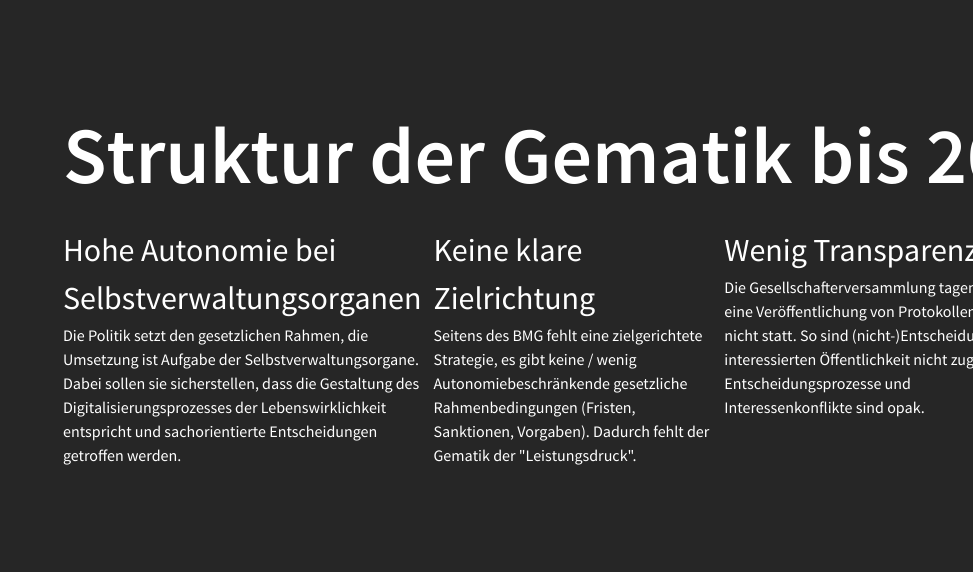
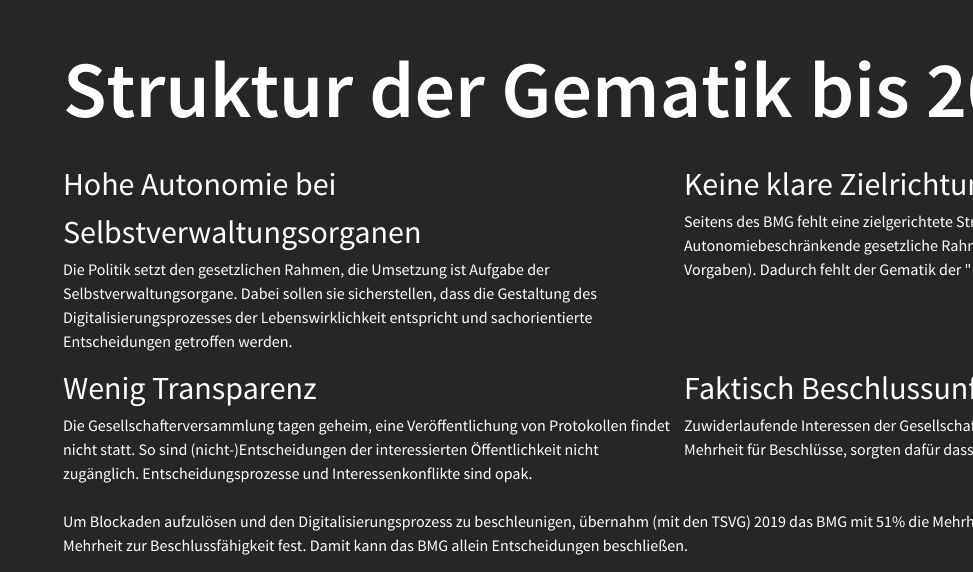
Before and after one commit to Schrotty/digital-impact-e-health, a Vue app: page / in a window 1280 px wide. Shown: the part 3948-4520 px from the top of the page, without its empty margins (307-1280 px from the left). Built offline with nearby package versions, Linux system fonts and the light colour scheme.

Commit message:
add additional content

```diff
--- a/src/App.vue
+++ b/src/App.vue
@@ -296,11 +296,71 @@
       </TabGroup>
     </section>
 
+    <section id="why-section" class="flex flex-col h-screen mx-auto">
+      <h1>Woran liegt es, dass in Deutschland bis 2023 das E-Rezept noch nicht flächendeckend eingeführt ist?</h1>
+    </section>
+
+    <!-- GEMATIK SECTION -->
+    <section id="gematik-section" class="flex flex-col h-screen mx-auto">
+      <h1>Struktur der Gematik bis 2019</h1>
+      <div class="flex gap-3 mb-3">
+        <div class="flex flex-col w-1/2">
+          <span class="label">Hohe Autonomie bei Selbstverwaltungsorganen</span>
+          <p>
+            Die Politik setzt den gesetzlichen Rahmen, die Umsetzung ist Aufgabe der
+            Selbstverwaltungsorgane. Dabei sollen sie sicherstellen, dass die Gestaltung des
+            Digitalisierungsprozesses der Lebenswirklichkeit entspricht und sachorientierte
+            Entscheidungen getroffen werden.
+          </p>
+        </div>
+
+        <div class="flex flex-col w-1/2">
+          <span class="label">Keine klare Zielrichtung</span>
+          <p>
+            Seitens des BMG fehlt eine zielgerichtete Strategie, es gibt keine / wenig
+            Autonomiebeschränkende gesetzliche Rahmenbedingungen (Fristen, Sanktionen,
+            Vorgaben). Dadurch fehlt der Gematik der "Leistungsdruck".
+          </p>
+        </div>
+      </div>
+
+      <div class="flex flex-row gap-3 mb-6">
+        <div class="flex flex-col w-1/2">
+          <span class="label">Wenig Transparenz</span>
+          <p>
+            Die Gesellschafterversammlung tagen geheim, eine Veröffentlichung von Protokollen
+            findet nicht statt. So sind (nicht-)Entscheidungen der interessierten Öffentlichkeit nicht
+            zugänglich. Entscheidungsprozesse und Interessenkonflikte sind opak.
+          </p>
+        </div>
+
+        <div class="flex flex-col w-1/2">
+          <span class="label">Faktisch Beschlussunfähig</span>
+          <p>
+            Zuwiderlaufende Interessen der Gesellschafter bei gleichzeitiger Notwendigkeit einer
+            67% Mehrheit für Beschlüsse, sorgten dafür dass sich Gesellschafter gegenseitig
+            blockierten.
+          </p>
+        </div>
+      </div>
+
+      <div class="flex flex-row">
+        Um Blockaden aufzulösen und den Digitalisierungsprozess zu beschleunigen, übernahm (mit den
+        TSVG) 2019 das BMG mit 51% die Mehrheitsanteile der gematik und legte die einfache Mehrheit zur
+        Beschlussfähigkeit fest. Damit kann das BMG allein Entscheidungen beschließen.
+      </div>
+    </section>
+
+    <!-- PRE ESTLAND -->
+    <section id="post-gematik-section" class="flex flex-col h-screen mx-auto">
+      <h1>Im Vergleich dazu: Wie ist die Struktur der estländischen E-Health Foundation (bis 2017) aufbaut?</h1>
+    </section>
+
     <!-- ESTLAND SECTION -->
     <section id="estland-section" class="flex flex-col h-screen mx-auto">
       <h1>Struktur der estländischen E-Health Foundation bis 2017</h1>
-      <div class="flex fle-col gap-3">
-        <div class="flex flex-col">
+      <div class="flex gap-3">
+        <div class="flex flex-col w-1/2">
           <span class="label">Zielvorgabe durch Politik</span>
           <p>
             Die Politik legt durch Gesetze fest (zuletzt durch eine "Gesundheits-IT Strategie" 2013 und
@@ -311,7 +371,7 @@
           </p>
         </div>
 
-        <div class="flex flex-col">
+        <div class="flex flex-col w-1/2">
           <span class="label">Teilbeteiligung der Krankenkassen</span>
           <p>
             Die Krankenkassen finanzieren teilweise die Entwicklung von digitalen
@@ -324,47 +384,84 @@
       </div>
     </section>
 
-    <!-- GEMATIK SECTION -->
-    <section id="gematik-section" class="flex flex-col h-screen mx-auto">
-      <h1>Struktur der Gematik bis 2019</h1>
-      <div class="flex fle-col gap-3">
-        <div class="flex flex-col">
-          <span class="label">Hohe Autonomie bei Selbstverwaltungsorganen</span>
+    <!-- COMPARISON -->
+    <section id="comparison-section" class="flex flex-col h-screen mx-auto content-section">
+      <h1>Wäre es also auch für Deutschland zielführend keine Gesellschafter in den Digitalisierungsprozess einzubeziehen?</h1>
+      <div class="flex gap-3 mb-3">
+        <div class="flex flex-col w-1/2">
+          <span class="label">Selbstverwaltung als Prinzip demokratischen Konsens</span>
           <p>
-            Die Politik setzt den gesetzlichen Rahmen, die Umsetzung ist Aufgabe der Selbstverwaltungsorgane. Dabei sollen sie sicherstellen, dass die Gestaltung des
-            Digitalisierungsprozesses der Lebenswirklichkeit entspricht und sachorientierte Entscheidungen getroffen werden.
+            Das deutsche Gesundheitssystem wird nach dem Prinzip der Selbstverwaltung
+            organisiert. Die Struktur des Systems beruht auf Konsens und Kompromissen. Durch
+            die Beteiligung der Selbstverwaltungsorgane wird das demokratische Prinzip
+            aufrechterhalten.
           </p>
         </div>
 
-        <div class="flex flex-col">
-          <span class="label">Keine klare Zielrichtung</span>
+        <div class="flex flex-col w-1/2">
+          <span class="label">Voraussetzung: Transparenz</span>
           <p>
-            Seitens des BMG fehlt eine zielgerichtete Strategie, es gibt keine / wenig Autonomiebeschränkende gesetzliche Rahmenbedingungen (Fristen, Sanktionen, Vorgaben). Dadurch
-            fehlt der Gematik der "Leistungsdruck".
+            Die Selbstverwaltungsorgane vertreten sowohl die Interessen der Patient:innen, sind
+            zeitgleich aber auch gewinnorientiert. Sofern dabei entstehende Verteilungs- und
+            Interessenkonflikte von der gematik jedoch transparent transportiert werden, ist eine
+            Reaktion seitens der Öffentlichkeit und der Politik notwendig. So kann der öffentliche
+            Diskurs unter Stärkung der Patient:innenposition angeregt und Alternativen durch die
+            technisch-interessierte Öffentlichkeit aufgezeigt werden (bspw. durch den Chaos
+            Computer Club), während die Politik als Reaktion entsprechende gesetzliche,
+            begrenzende Rahmenbedingungen vorgeben kann.
+          </p>
+        </div>
+      </div>
+
+      <div class="flex gap-3 mb-12">
+        <div class="flex flex-col w-1/2">
+          <span class="label">Fachwissen und Expertise</span>
+          <p>
+            Die Gestaltung des Prozesses erfolgt bei Beteiligung der Spitzenorganisationen des
+            deutschen Gesundheitswesend durch diejenigen Akteure, welche die meiste
+            Expertise besitzen. Das Produkt muss gemäß der realen Notwendigkeiten entworfen
+            und spezifiziert werden, sodass das E-Rezept und dessen Prozessabläufe einen
+            Mehrwert bringen. Da das BMG als Behörde ein Verwaltungsorgan darstellt, kann
+            angezweifelt werden, dass die notwendige Nähe zum Produkt besteht.
           </p>
         </div>
 
-        <div class="flex flex-col">
-          <span class="label">Wenig Transparenz</span>
+        <div class="flex flex-col w-1/2">
+          <span class="label">Akzeptanz der Leistungserbringer</span>
           <p>
-            Die Gesellschafterversammlung tagen geheim, eine Veröffentlichung von Protokollen findet nicht statt. So sind (nicht-)Entscheidungen der interessierten Öffentlichkeit
-            nicht zugänglich. Entscheidungsprozesse und Interessenkonflikte sind opak.
+            Besonders den Leistungserbringern und den Patient:innen(-verbänden) kommt eine
+            bremsende Rolle zu, da Patient:innen im Zweifelsfall die Leidtragenden sind und die
+            Leistungsbringer nur von der Digitalisierung profitieren, wenn sie einen medizinischen
+            oder verwaltungstechnischen Vorteil bringt. Umso wichtiger ist die Akzeptanz bei den
+            Selbstverwaltungsorganen, damit digitale Anwendungen erfolgreich etabliert werden
+            können.
           </p>
         </div>
+      </div>
 
+      <div class="flex gap-3">
         <div class="flex flex-col">
-          <span class="label">Faktisch Beschlussunfähig</span>
-          <p>
-            Zuwiderlaufende Interessen der Gesellschafter bei gleichzeitiger Notwendigkeit einer Zweidrittelmehrheit für Beschlüsse, sorgten dafür dass sich Gesellschafter
-            gegenseitig blockierten.
+          <h2>Unserer Ansicht nach, kann auch unter Einbeziehung der Spitzenorganisationen des deutschen Gesundheitswesens der Digitalisierungsprozess erfolgreich umgesetzt werden.</h2>
+          <p class="w-1/2">
+            Dies setzt jedoch voraus, dass von Beginn an die Politik eine starke, steuernde Rolle einnimmt und
+            die Spitzenorganisationen durch gesetzliche Rahmenbedingungen und Fristen in die Pflicht nimmt.
+            Die Bedeutung der Akzeptanz darf nicht unterschätzt werden, nicht nur von den
+            Selbstverwaltungsorganen, sondern von Patient:innen und Versicherten sowie der technisch interessierten Öffentlichkeit.
           </p>
         </div>
       </div>
     </section>
 
+    <!-- FINAL SECTION -->
+    <section id="estland-section" class="flex flex-col h-screen mx-auto content-section">
+      <h1>Zum Abschluss</h1>
+      <h2>Welche Bedeutung hat für euch die gesellschaftliche Beteiligung von verschiedenen Akteur:innen?</h2>
+      <h2> Wie könnte eine zügige Einführung von digitalen Anwendungen erfolgen, während gleichzeitig keine gesellschaftlichen Akteure vernachlässigt werden?</h2>
+    </section>
+
     <!-- OUTRO SECTION -->
     <section id="outro-section" class="flex flex-col h-screen mx-auto">
-      <h1>Weiterführende Quellen und Infomaterial</h1>
+      <h1>Weiterführende Quellen und Infos</h1>
       <h2>wololo</h2>
     </section>
   </div>
--- a/src/style.css
+++ b/src/style.css
@@ -41,13 +41,11 @@
     word-break: break-word;
 }
 
-#title-section, #estland-section, #gematik-section, #outro-section {
-    justify-content: center;
-}
-
-#title-section, #estland-section, #gematik-section, #outro-section {
+#title-section, #estland-section, #gematik-section, #outro-section, #why-section, #post-gematik-section,
+.content-section {
     padding-left: 50px;
     @apply bg-neutral-800;
+    justify-content: center;
     position: relative;
     z-index: 5;
 }
```
